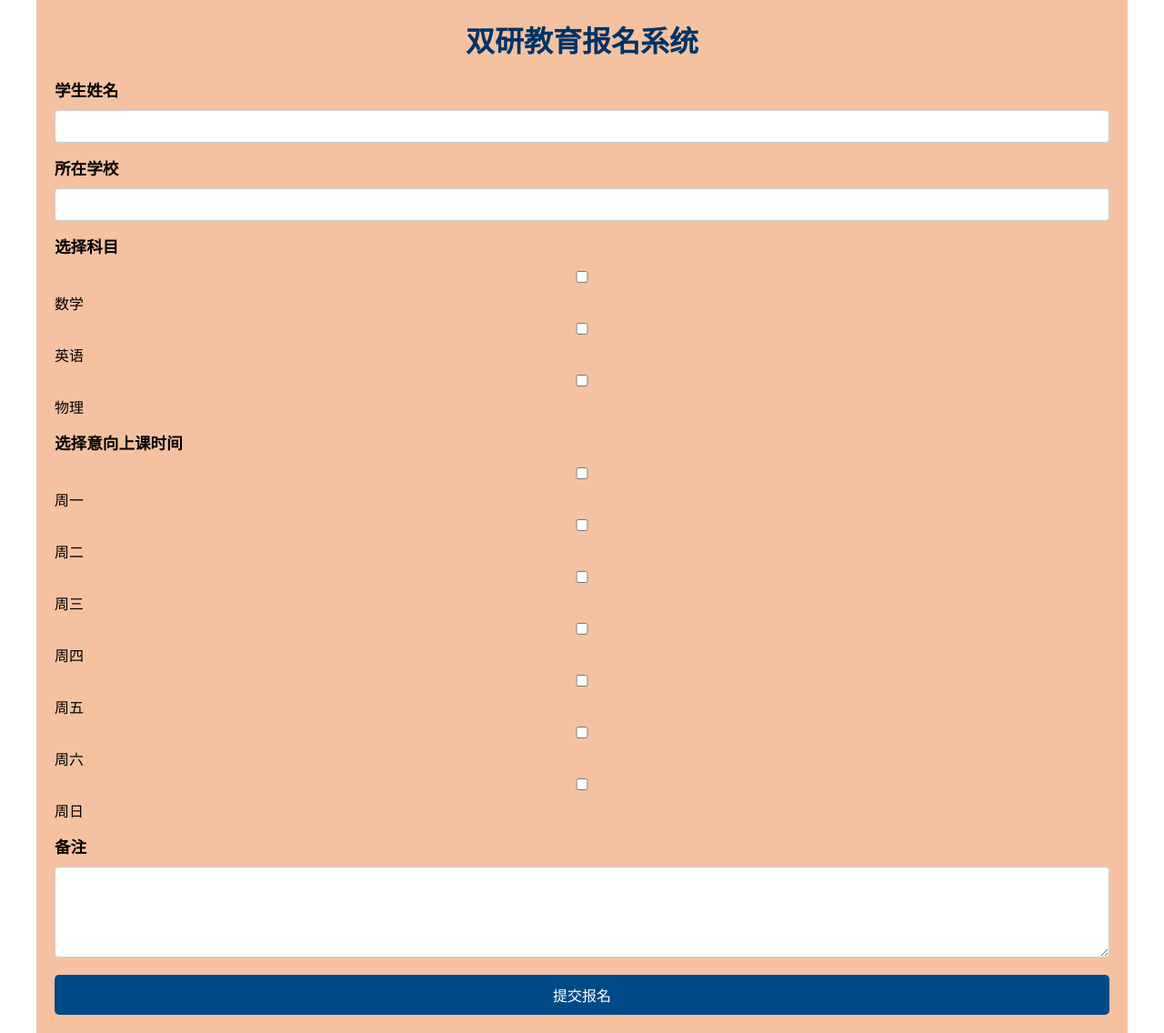
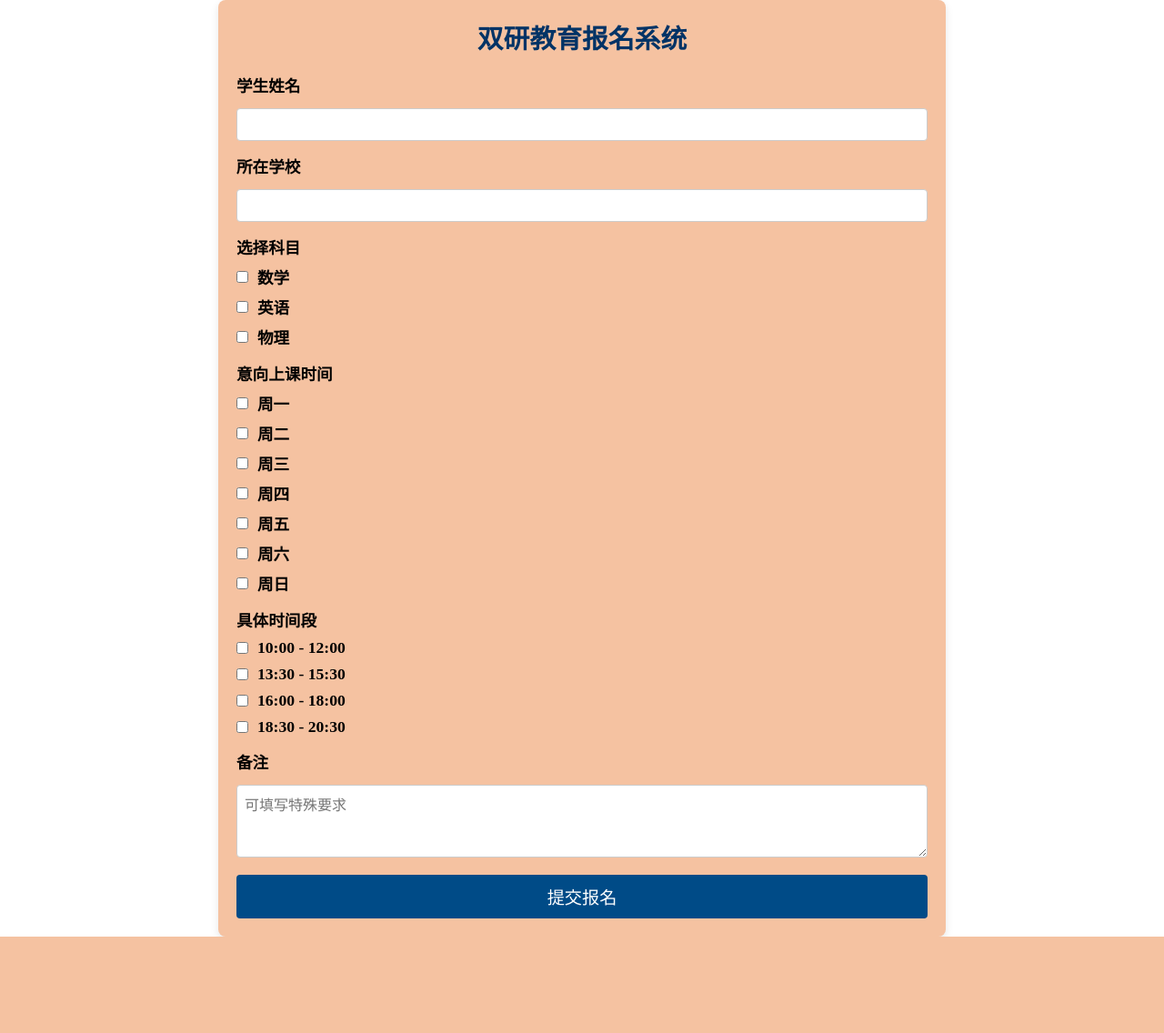
Before and after one commit to Ning19940113/course-registration, a Flask app: page / in a window 1280 px wide. Shown: the whole page at 91% size. After the commit the page ends 1030 px from the top, so only its background shows below. Run offline with Flask 3, Linux system fonts and the light colour scheme.

Commit message:
更新代码，优化背景颜色和时间段展示

```diff
--- a/style.css
+++ b/style.css
@@ -1,32 +1,28 @@
-/* Reset some basic styles */
+/* Reset styles */
 * {
     margin: 0;
     padding: 0;
     box-sizing: border-box;
 }
 
-/* Container styles: adding padding and centering */
+/* Container styles */
 .container {
     width: 100%;
-    max-width: 1200px;
+    max-width: 800px;
     margin: 0 auto;
     padding: 20px;
     background-color: #f5c2a1; /* 淡橙色背景 */
+    border-radius: 8px;
+    box-shadow: 0 4px 10px rgba(0, 0, 0, 0.1);
 }
 
-/* Header styles */
+/* Title styles */
 h1 {
     text-align: center;
     color: #003366;
-    font-size: 2rem;
+    font-size: 1.8rem;
+    margin-bottom: 20px;
     font-weight: bold;
-    margin-bottom: 20px;
-}
-
-/* Form styles */
-form {
-    display: flex;
-    flex-direction: column;
 }
 
 /* Form group styles */
@@ -34,70 +30,58 @@ form {
     margin-bottom: 15px;
 }
 
-/* Label styles */
 label {
+    display: block;
     font-size: 1.1rem;
-    margin-bottom: 5px;
-    display: inline-block;
+    margin-bottom: 8px;
     font-weight: bold;
 }
 
-/* Input fields and textareas */
-input[type="text"], input[type="email"], input[type="number"], select, textarea {
+/* Inputs and checkboxes */
+input[type="text"], textarea {
     width: 100%;
     padding: 8px;
-    margin-top: 5px;
     border: 1px solid #ccc;
     border-radius: 4px;
     font-size: 1rem;
+    margin-top: 5px;
 }
 
-/* Textarea */
 textarea {
-    height: 100px;
+    height: 80px;
+}
+
+/* Checkboxes */
+.subject-options label, .time-options label, .time-slots label {
+    margin-bottom: 8px;
+    display: flex;
+    align-items: center;
+    gap: 10px;
 }
 
 /* Button styles */
 button {
+    width: 100%;
+    padding: 10px;
     background-color: #004b87;
     color: white;
-    padding: 10px;
     border: none;
-    border-radius: 5px;
-    font-size: 1rem;
+    border-radius: 4px;
+    font-size: 1.2rem;
     cursor: pointer;
-    width: 100%;
 }
 
 button:hover {
     background-color: #ff6f00;
 }
 
-/* Layout for subject and time options (single column) */
-.subject-options, .time-options {
-    display: flex;
-    flex-direction: column;
-    gap: 10px;
-    margin-bottom: 15px;
-}
-
-/* Make sure the input fields are consistent in size */
-.subject-options input, .time-options input {
-    width: auto;
-    padding: 8px;
-}
-
-/* Layout for small screens */
-@media (max-width: 768px) {
+/* Responsive adjustments */
+@media (max-width: 600px) {
     h1 {
         font-size: 1.5rem;
     }
 
-    .form-group {
-        margin-bottom: 12px;
-    }
-
     button {
-        width: 100%;
+        font-size: 1rem;
     }
 }
--- a/templates/form.html
+++ b/templates/form.html
@@ -19,24 +19,31 @@
                 <input type="text" id="school" name="school" required>
             </div>
             <div class="form-group subject-options">
-                <label for="subject">选择科目</label>
-                <input type="checkbox" name="subject" value="math" id="math"> 数学
-                <input type="checkbox" name="subject" value="english" id="english"> 英语
-                <input type="checkbox" name="subject" value="physics" id="physics"> 物理
+                <label>选择科目</label>
+                <label><input type="checkbox" name="subject" value="math"> 数学</label>
+                <label><input type="checkbox" name="subject" value="english"> 英语</label>
+                <label><input type="checkbox" name="subject" value="physics"> 物理</label>
             </div>
             <div class="form-group time-options">
-                <label for="time">选择意向上课时间</label>
-                <input type="checkbox" name="time" value="monday" id="monday"> 周一
-                <input type="checkbox" name="time" value="tuesday" id="tuesday"> 周二
-                <input type="checkbox" name="time" value="wednesday" id="wednesday"> 周三
-                <input type="checkbox" name="time" value="thursday" id="thursday"> 周四
-                <input type="checkbox" name="time" value="friday" id="friday"> 周五
-                <input type="checkbox" name="time" value="saturday" id="saturday"> 周六
-                <input type="checkbox" name="time" value="sunday" id="sunday"> 周日
+                <label>意向上课时间</label>
+                <label><input type="checkbox" name="day" value="monday"> 周一</label>
+                <label><input type="checkbox" name="day" value="tuesday"> 周二</label>
+                <label><input type="checkbox" name="day" value="wednesday"> 周三</label>
+                <label><input type="checkbox" name="day" value="thursday"> 周四</label>
+                <label><input type="checkbox" name="day" value="friday"> 周五</label>
+                <label><input type="checkbox" name="day" value="saturday"> 周六</label>
+                <label><input type="checkbox" name="day" value="sunday"> 周日</label>
+            </div>
+            <div class="form-group time-slots">
+                <label>具体时间段</label>
+                <label><input type="checkbox" name="time" value="10-12"> 10:00 - 12:00</label>
+                <label><input type="checkbox" name="time" value="13-15"> 13:30 - 15:30</label>
+                <label><input type="checkbox" name="time" value="16-18"> 16:00 - 18:00</label>
+                <label><input type="checkbox" name="time" value="18-20"> 18:30 - 20:30</label>
             </div>
             <div class="form-group">
-                <label for="notes">备注</label>
-                <textarea id="notes" name="notes"></textarea>
+                <label for="remarks">备注</label>
+                <textarea id="remarks" name="remarks" placeholder="可填写特殊要求"></textarea>
             </div>
             <button type="submit">提交报名</button>
         </form>
```
Also changed, not shown: form.html (+21 -14 lines), index.html (+21 -14 lines).
